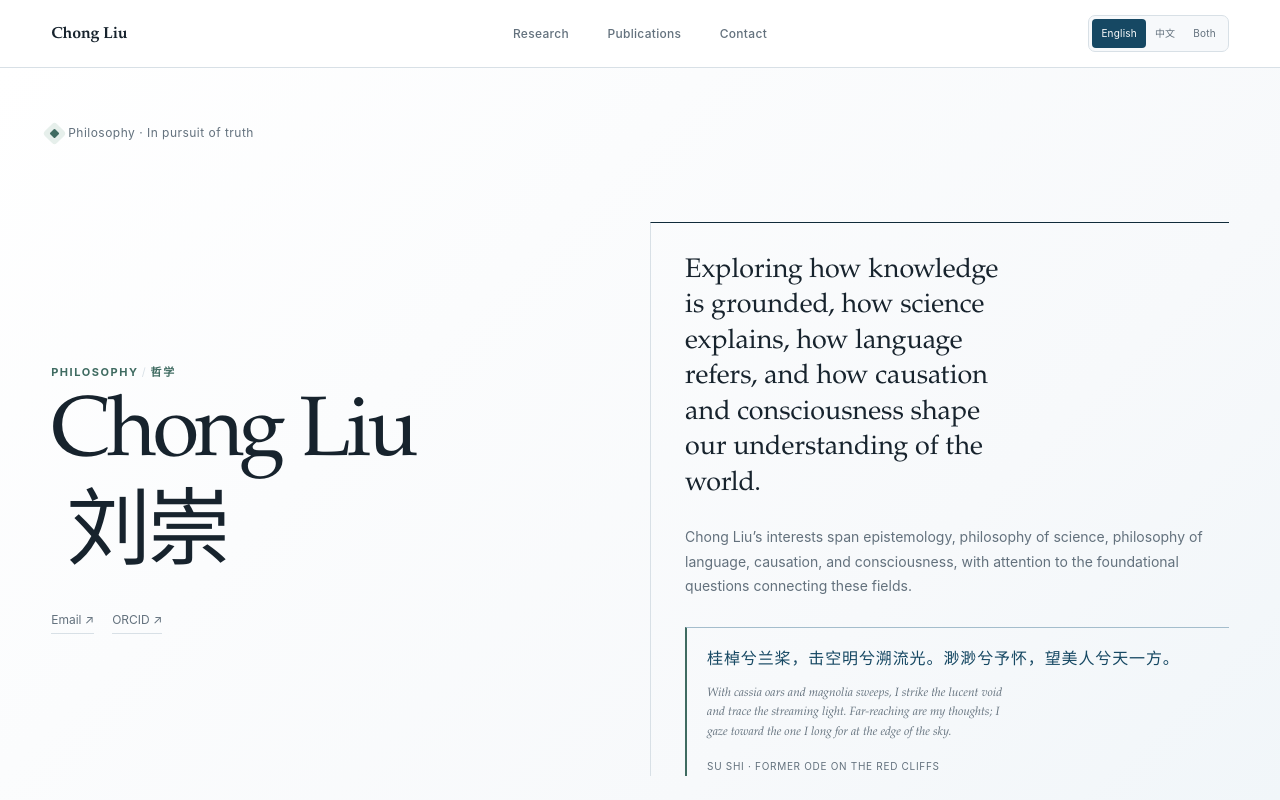
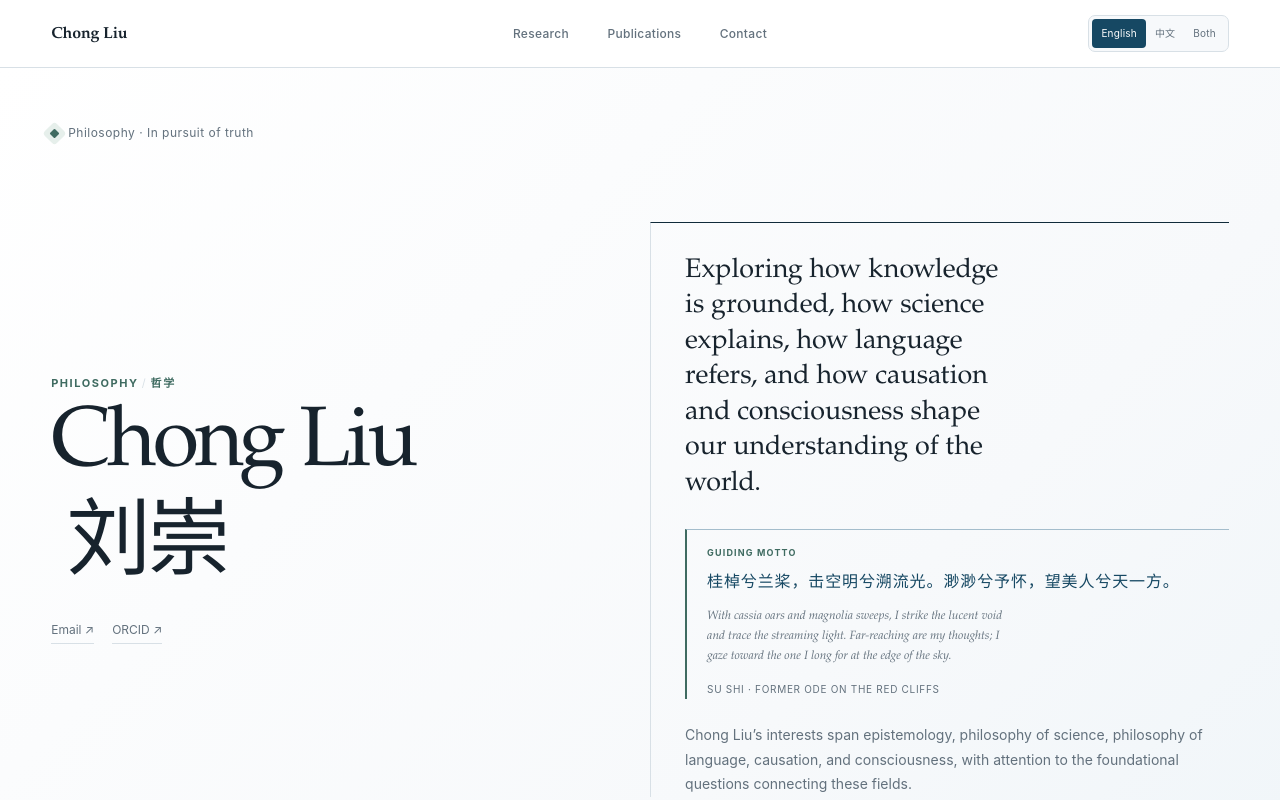
Before and after one commit to ChongLiuPhil/ChongLiuPhil.github.io, a Next.js app: page / in a window 1280 px wide. Shown: the top 800 px of the page. Built offline with nearby package versions, Linux system fonts and the light colour scheme.

Commit message:
Elevate guiding motto in hero

```diff
--- a/app/content.ts
+++ b/app/content.ts
@@ -123,6 +123,7 @@ export const interfaceCopy = {
     ],
     switchLanguage: 'Switch to English',
     switchLabel: 'EN',
+    motto: '学术自况',
     scroll: '向下浏览',
     researchEyebrow: '研究方向',
     researchTitle: '以问题为起点，以证据为方法',
@@ -155,6 +156,7 @@ export const interfaceCopy = {
     ],
     switchLanguage: '切换至中文',
     switchLabel: '中',
+    motto: 'Guiding motto',
     scroll: 'Scroll to explore',
     researchEyebrow: 'Research agenda',
     researchTitle: 'Questions first. Evidence always.',
--- a/app/globals.css
+++ b/app/globals.css
@@ -69,9 +69,11 @@ h1 { max-width: 840px; font-size: clamp(68px, 11vw, 164px); line-height: .82; ov
 .localized-zh { font-family: 'Songti SC', 'Noto Serif SC', 'STSong', var(--serif); }
 .hero-epigraph { max-width: 54ch; margin: 28px 0 0; padding: 18px 0 0 20px; border-top: 1px solid color-mix(in srgb, var(--accent) 28%, var(--line)); border-left: 2px solid var(--jade); }
 .hero-epigraph p { margin-bottom: 9px; }
+.hero-epigraph .epigraph-label { margin-bottom: 12px; color: var(--jade); font-family: var(--sans); font-size: 9px; font-weight: 700; letter-spacing: .13em; line-height: 1; text-transform: uppercase; }
 .hero-epigraph .epigraph-original { color: var(--accent-strong); font-family: 'Songti SC', 'Noto Serif SC', 'STSong', var(--serif); font-size: 16px; letter-spacing: .055em; line-height: 1.8; }
 .hero-epigraph .epigraph-translation { max-width: 50ch; color: var(--muted); font-family: var(--serif); font-size: 12px; font-style: italic; line-height: 1.65; }
 .hero-epigraph cite { color: var(--muted); font-size: 10px; font-style: normal; letter-spacing: .07em; text-transform: uppercase; }
+.hero-epigraph + .bio { margin-top: 24px; }
 .hero-links { display: flex; flex-wrap: wrap; gap: 18px; margin-top: 32px; }
 .hero-links a { padding-bottom: 4px; border-bottom: 1px solid var(--line); color: var(--muted); font-size: 12px; transition: border-color .2s ease, color .2s ease; }
 .hero-links a:hover { border-color: var(--ink); color: var(--ink); }
--- a/app/page.tsx
+++ b/app/page.tsx
@@ -157,12 +157,13 @@ export default function Home() {
           </div>
           <div className="hero-intro">
             <p className="statement"><LocalizedText labeled={mode === 'both'} mode={mode} value={profile.statement} /></p>
-            <p className="bio"><LocalizedText labeled={mode === 'both'} mode={mode} value={profile.bio} /></p>
             <blockquote className="hero-epigraph">
+              <p className="epigraph-label"><LocalizedText mode={mode} value={uiText('motto')} inline={mode === 'both'} /></p>
               <p className="epigraph-original" lang="zh-CN">{profile.epigraph.zh}</p>
               {mode !== 'zh' && <p className="epigraph-translation" lang="en">{profile.epigraph.en}</p>}
               <cite><LocalizedText mode={mode} value={profile.epigraphSource} inline={mode === 'both'} /></cite>
             </blockquote>
+            <p className="bio"><LocalizedText labeled={mode === 'both'} mode={mode} value={profile.bio} /></p>
             {profile.cvHref && (
               <a className="text-link" href={profile.cvHref}>
                 <LocalizedText mode={mode} value={uiText('cv')} inline={mode === 'both'} /> ↗
```
